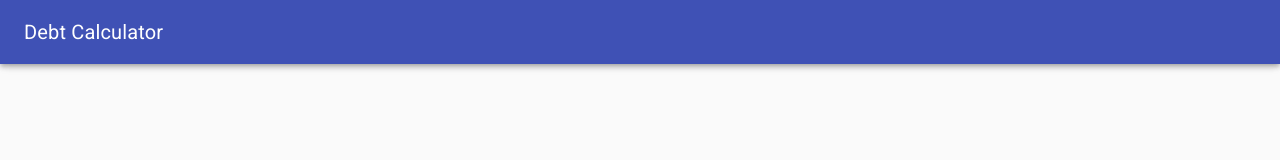
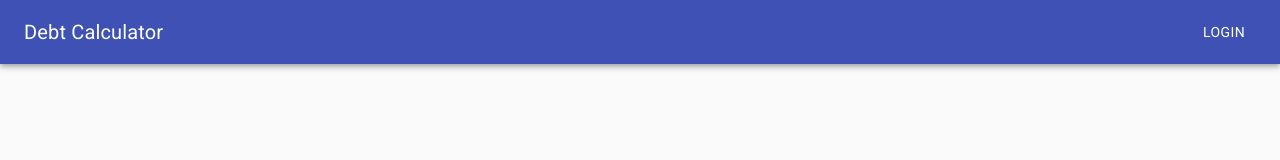
Before and after one commit to chalharb/debt-calculator, a React (Create React App) app: page / in a window 1280 px wide. Shown: the top 160 px of the page. Built offline with nearby package versions, Linux system fonts and the light colour scheme.

Commit message:
Updated Navbar component to have left and right content

```diff
--- a/src/App.tsx
+++ b/src/App.tsx
@@ -1,12 +1,23 @@
 import React from 'react';
 import Theme from './components/Theme/Theme';
 import Navbar from './components/Navbar/Navbar';
+import Typography from '@material-ui/core/Typography';
+import Button from '@material-ui/core/Button';
 
+const NavLeftContent = (
+  <Typography variant="h6">
+    Debt Calculator
+  </Typography>
+);
+
+const NavRightContent = (
+  <Button color="inherit">Login</Button>
+);
 
 function App() {
   return (
     <Theme>
-      <Navbar title="Debt Calculator"></Navbar>
+      <Navbar leftContent={NavLeftContent} rightContent={NavRightContent}></Navbar>
     </Theme>
   );
 }
--- a/src/components/Navbar/Navbar.tsx
+++ b/src/components/Navbar/Navbar.tsx
@@ -1,21 +1,34 @@
-import React from 'react'
+import React from 'react';
+import { createStyles, makeStyles, Theme } from '@material-ui/core/styles';
 import AppBar from '@material-ui/core/AppBar';
 import Toolbar from '@material-ui/core/Toolbar';
-import Typography from '@material-ui/core/Typography';
-
 interface Props {
-    children?: React.ReactNode;
-    title: string;
+    leftContent: React.ReactNode | string;
+    rightContent?: React.ReactNode | string;
 }
 
-// TODO: Create a prop that allow you to pass in a component on the right side of the nav
-const Navbar:React.FC<Props> = ({ children, title }) => {
+const useStyles = makeStyles((theme: Theme) =>
+  createStyles({
+    root: {
+      flexGrow: 1,
+    },
+    menuButton: {
+      marginRight: theme.spacing(2),
+    },
+    left: {
+      flexGrow: 1,
+    },
+  }),
+);
+
+const Navbar:React.FC<Props> = ({ leftContent, rightContent}) => {
+  const classes = useStyles();
+
     return (
-        <AppBar>
+      <AppBar position="static" className={classes.root}>
         <Toolbar>
-          <Typography variant="h6">
-            { title }
-          </Typography>
+          <div className={classes.left}>{leftContent}</div>
+          {rightContent}
         </Toolbar>
       </AppBar>
     )
```
